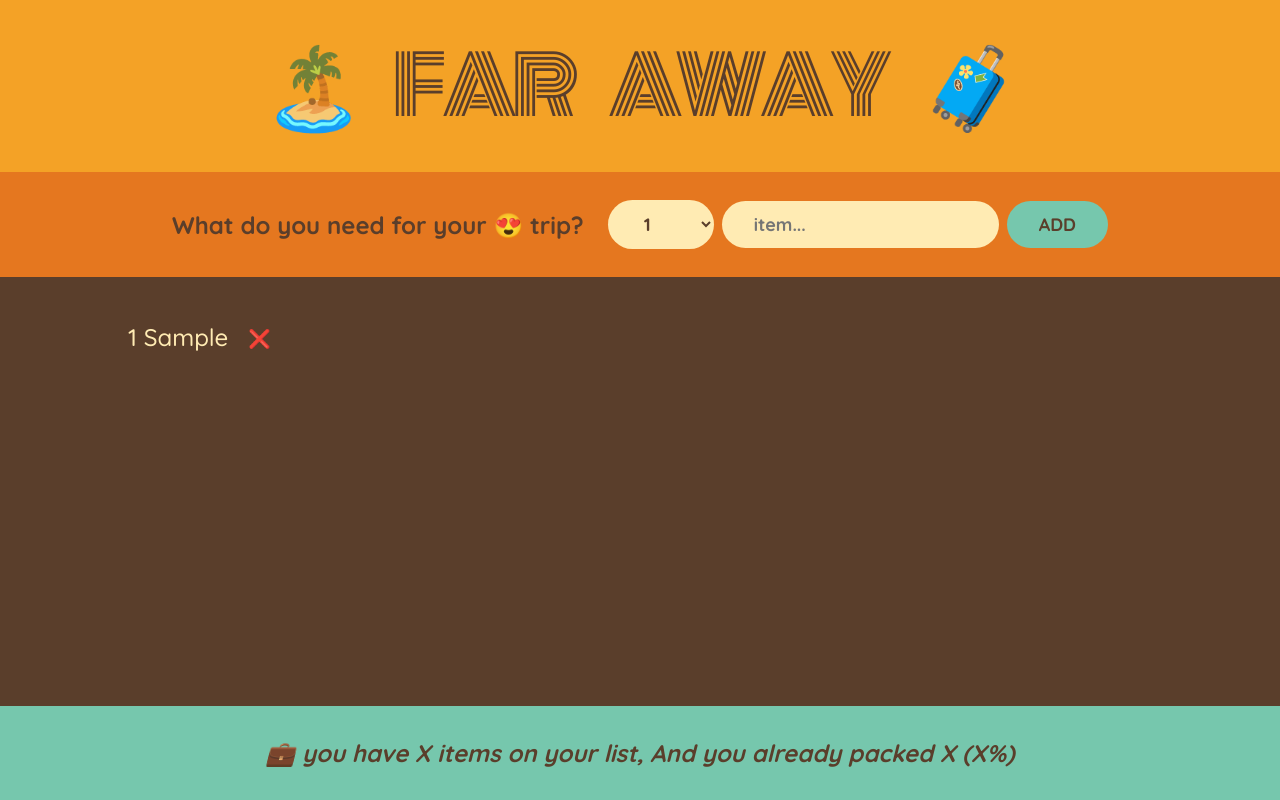
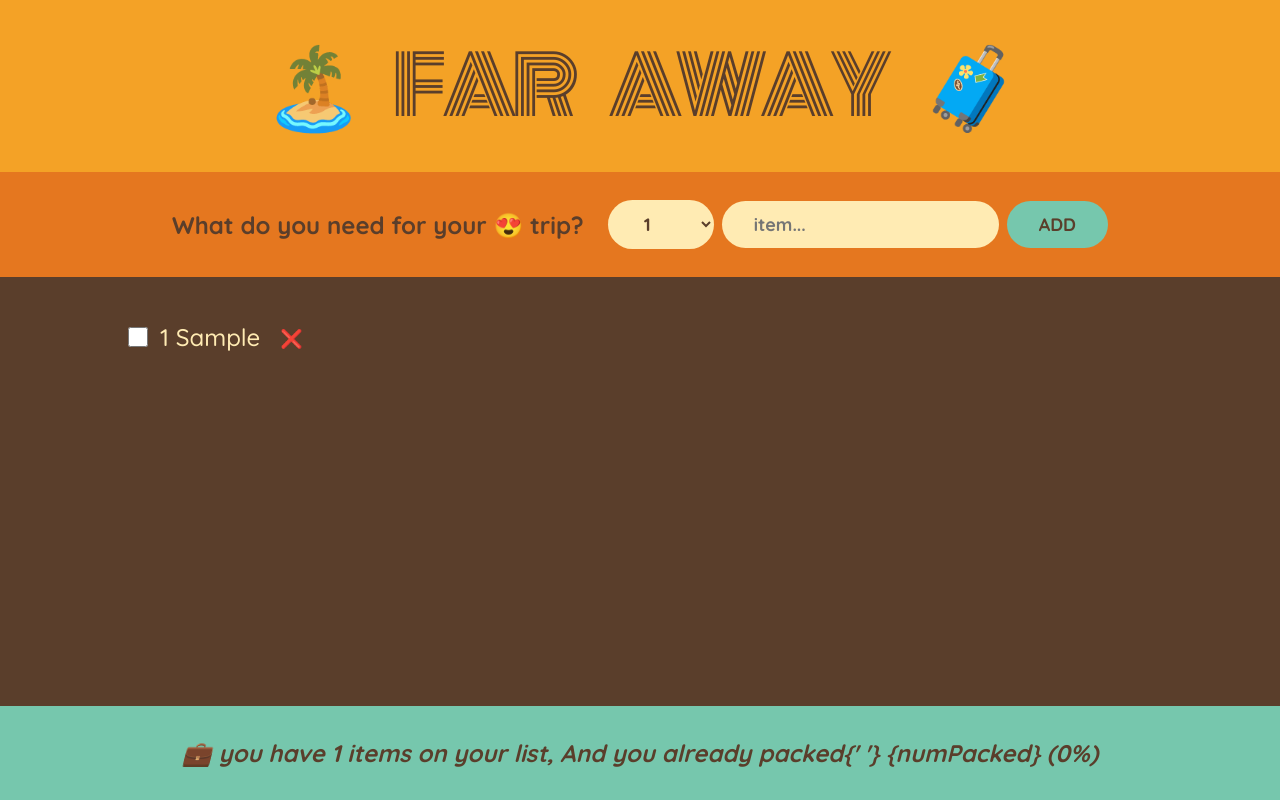
Before and after one commit to tedogls333/travel-list, a React (Create React App) app in the folder 03-travel-list/: page / in a window 1280 px wide. Both pictures are taken after typing "Sample" into the empty fields and a click on the button "ADD". Built offline with nearby package versions, Linux system fonts and the light colour scheme.

Commit message:
travel-list

```diff
--- a/03-travel-list/src/App.js
+++ b/03-travel-list/src/App.js
@@ -7,12 +7,28 @@
     setItems(items => [...items, item]);
   }
 
+  function handleDeleteItem(id) {
+    setItems(items => items.filter(item => item.id !== id));
+  }
+
+  function handleToggleItem(id) {
+    setItems(items =>
+      items.map(item =>
+        item.id === id ? { ...item, packed: !item.packed } : item
+      )
+    );
+  }
+
   return (
     <div className="app">
       <Logo />
       <Form onAddItems={handleAddItems} />
-      <PackingList items={items} />
-      <Stats />
+      <PackingList
+        items={items}
+        onDeleteItem={handleDeleteItem}
+        onToggleItem={handleToggleItem}
+      />
+      <Stats items={items} />
     </div>
   );
 }
@@ -65,33 +81,52 @@
   );
 }
 
-function PackingList({ items }) {
+function PackingList({ items, onDeleteItem, onToggleItem }) {
   return (
     <div className="list">
       <ul>
         {items.map(item => (
-          <Item item={item} key={item.id} />
+          <Item
+            item={item}
+            onDeleteItem={onDeleteItem}
+            onToggleItem={onToggleItem}
+            key={item.id}
+          />
         ))}
       </ul>
     </div>
   );
 }
 
-function Item({ item }) {
+function Item({ item, onDeleteItem, onToggleItem }) {
   return (
     <li>
+      <input
+        type="checkbox"
+        value={item.packed}
+        onChange={() => onToggleItem(item.id)}
+      />
       <span style={item.packed ? { textDecoration: 'line-through' } : {}}>
         {item.quantity} {item.description}
       </span>
-      <button>❌</button>
+      <button onClick={() => onDeleteItem(item.id)}>❌</button>
     </li>
   );
 }
 
-function Stats() {
+function Stats({ items }) {
+  const numItems = items.length;
+  const numPacked = items.filter(item => item.packed).length;
+  const percentage = Math.round((numPacked / numItems) * 100);
+
   return (
     <footer className="stats">
-      <em>💼 you have X items on your list, And you already packed X (X%)</em>
+      <em>
+        {percentage === 100
+          ? 'You got everything! Ready to go ✈️'
+          : `💼 you have ${numItems} items on your list, And you already packed{' '}
+        {numPacked} (${percentage}%)`}
+      </em>
     </footer>
   );
 }
```
Also changed, not shown: 03-travel-list/src/index.css (+4 -4 lines).
